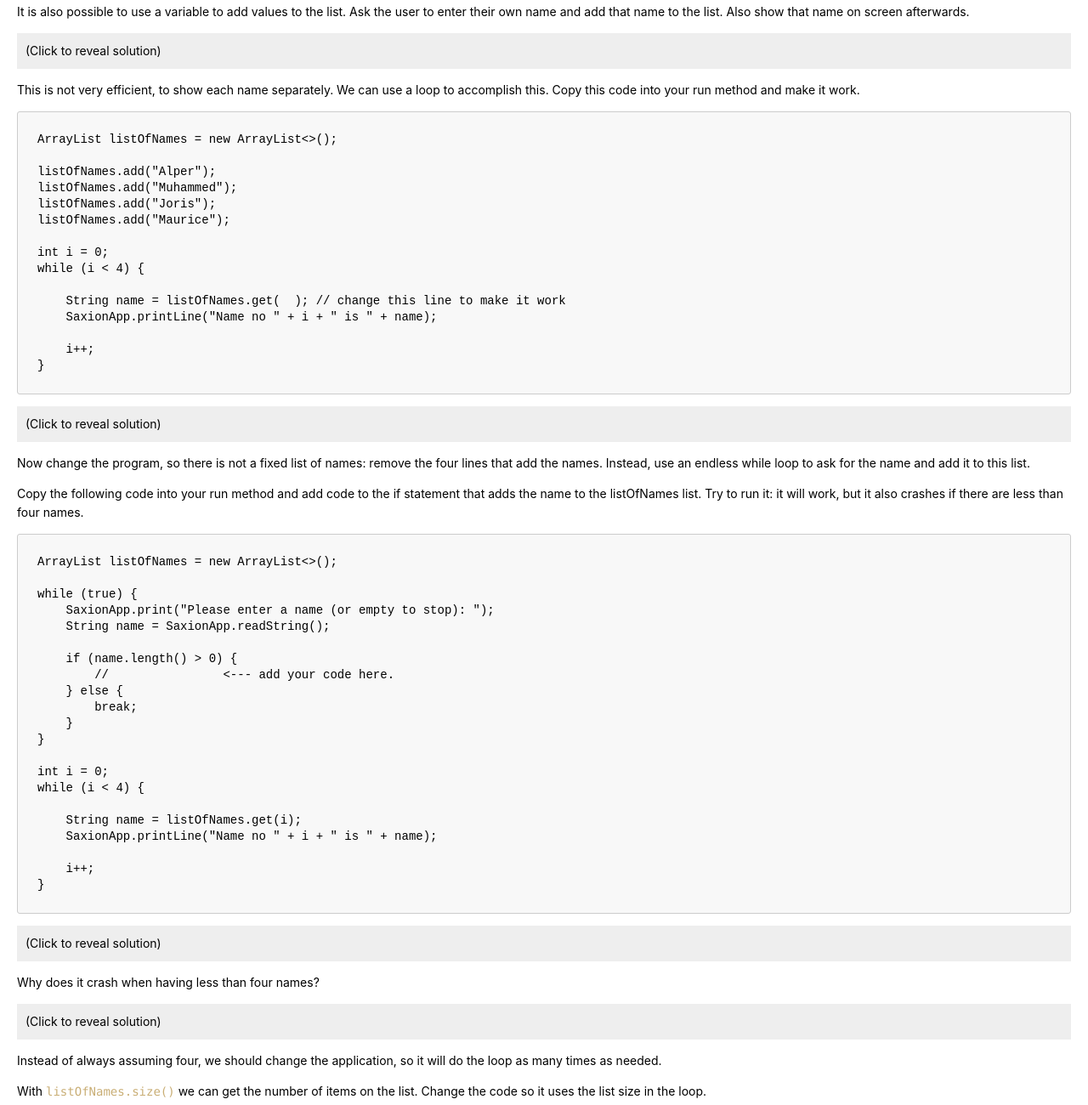
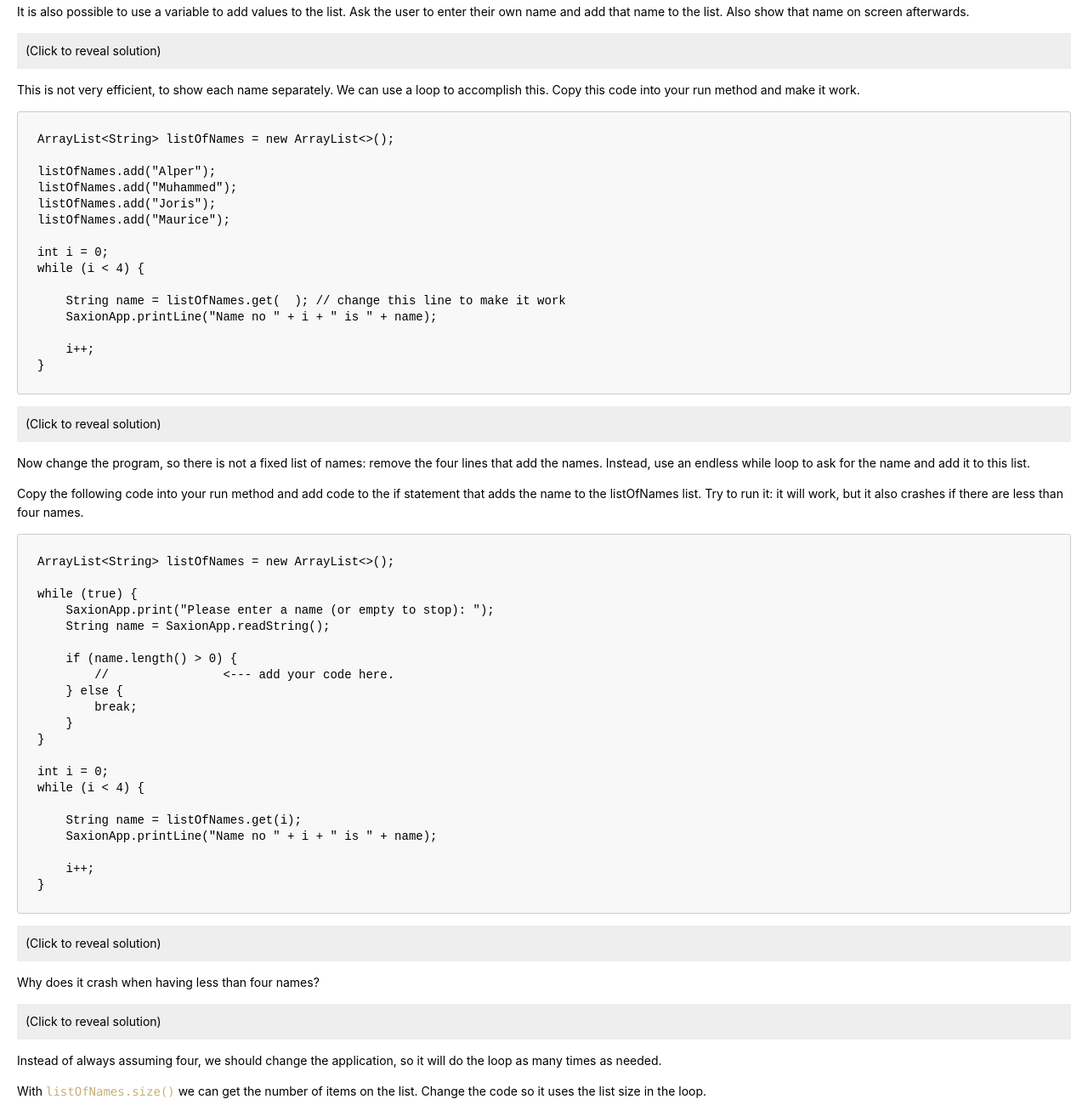
Before and after one commit to janwillemboer/janwillemboer.github.io, a plain HTML site: page Saxion/IP/Lists1.html in a window 1280 px wide. Shown: the part 740-2040 px from the top of the page at 85% size. Drawn offline with Linux system fonts and the light colour scheme; a script that the page names is missing.

Commit message:
lists html tags fix

```diff
--- a/Saxion/IP/Lists1.html
+++ b/Saxion/IP/Lists1.html
@@ -374,7 +374,7 @@ Try to run it.</p>
 // import java.util.ArrayList;
 
 // create a new variable "listOfNames", and assign a new, empty list of strings to this variable
-ArrayList<String> listOfNames = new ArrayList<>();
+ArrayList&lt;String&gt; listOfNames = new ArrayList&lt;&gt;();
 
 // add two different names
 listOfNames.add("Alper");
@@ -432,7 +432,7 @@ SaxionApp.printLine(<span class="hljs-string">"Your name is "</span> + listOfNam
 </div></code></pre>
 <p>This is not very efficient, to show each name separately. We can use a loop to accomplish this. Copy this code into your run method and make it work.</p>
 <pre>
-ArrayList<String> listOfNames = new ArrayList<>();
+ArrayList&lt;String&gt; listOfNames = new ArrayList&lt;&gt;();
 
 listOfNames.add("Alper");
 listOfNames.add("Muhammed");
@@ -440,7 +440,7 @@ listOfNames.add("Joris");
 listOfNames.add("Maurice");
 
 int i = 0;
-while (i < 4) {
+while (i &lt; 4) {
 
     String name = listOfNames.get(  ); // change this line to make it work
     SaxionApp.printLine("Name no " + i + " is " + name);
@@ -467,21 +467,21 @@ listOfNames.add(<span class="hljs-string">"Maurice"</span>);
 <p>Now change the program, so there is not a fixed list of names: remove the four lines that add the names. Instead, use an endless while loop to ask for the name and add it to this list.</p>
 <p>Copy the following code into your run method and add code to the if statement that adds the name to the listOfNames list. Try to run it: it will work, but it also crashes if there are less than four names.</p>
 <pre>
-ArrayList<String> listOfNames = new ArrayList<>();
+ArrayList&lt;String&gt; listOfNames = new ArrayList&lt;&gt;();
 
 while (true) {
     SaxionApp.print("Please enter a name (or empty to stop): ");
     String name = SaxionApp.readString();
 
-    if (name.length() > 0) {
-        //                <--- add your code here.
+    if (name.length() &gt; 0) {
+        //                &lt;--- add your code here.
     } else {
         break;
     }
 }
 
 int i = 0;
-while (i < 4) {
+while (i &lt; 4) {
 
     String name = listOfNames.get(i);
     SaxionApp.printLine("Name no " + i + " is " + name);
@@ -552,7 +552,7 @@ while (i < 4) {
 <pre>
 The list with names contains 4 items.
 Which item do you want to see (starting with 0)?
-> 1
+&gt; 1
 Item number 1 is: Metesayit
 </pre>
 <pre class="hljs"><code><div>ArrayList&lt;String&gt; listOfNames = <span class="hljs-keyword">new</span> ArrayList&lt;&gt;();
```
